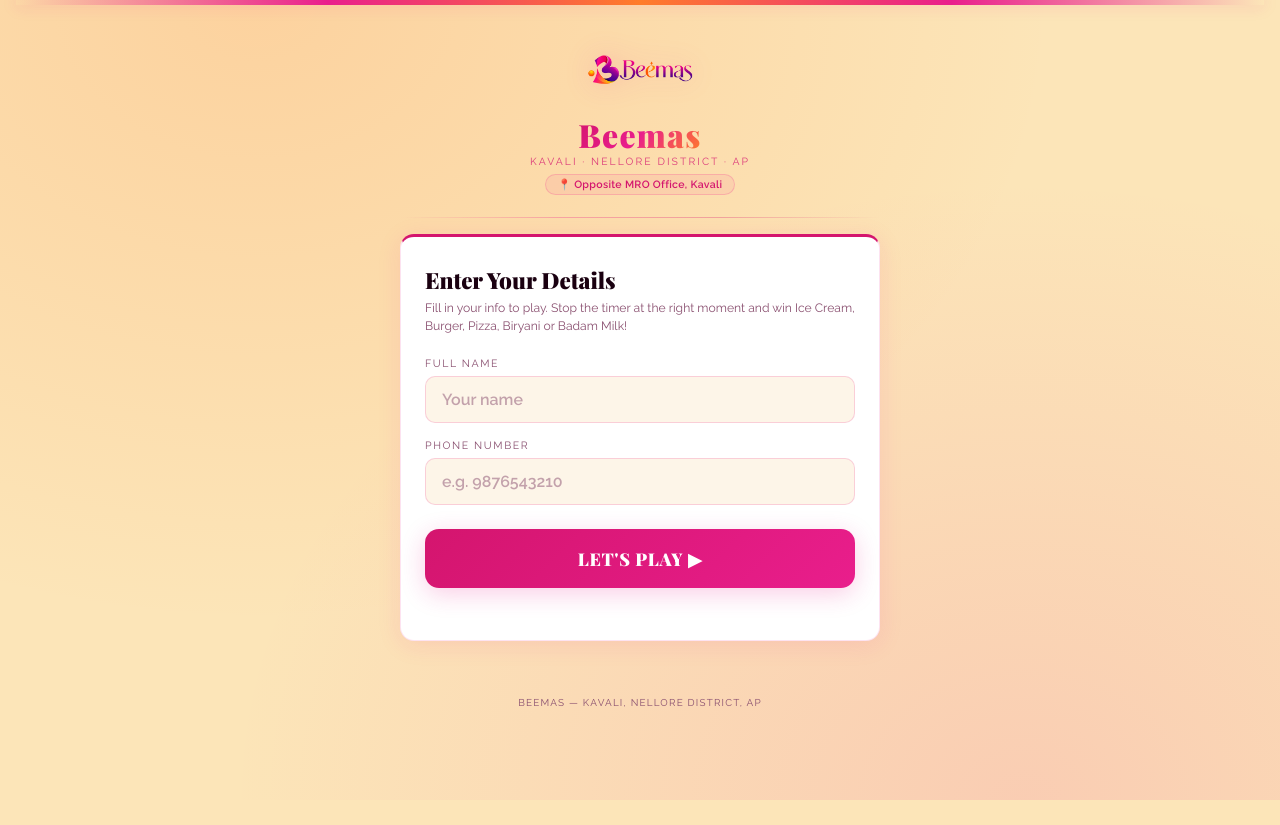
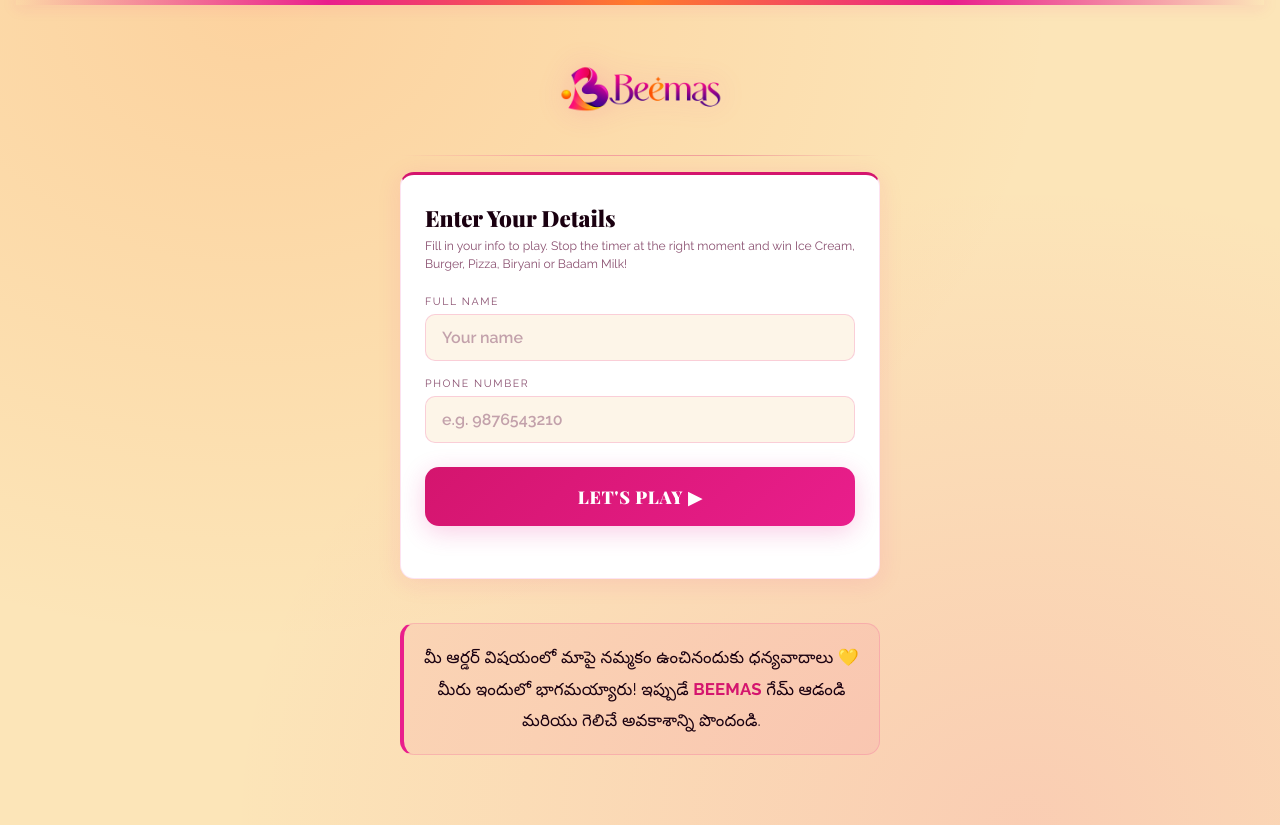
Before and after one commit to sehilinnovation/beemas-game, a plain HTML site: page index.html in a window 1280 px wide. Before the commit the page ends 800 px from the top, so only its background shows below. Drawn offline with nearby package versions, Linux system fonts and the light colour scheme.

Commit message:
Add files via upload

```diff
--- a/index.html
+++ b/index.html
@@ -42,8 +42,8 @@
       box-shadow: 0 0 16px var(--glow);
     }
 
-    .logo-wrap { display: flex; flex-direction: column; align-items: center; margin-bottom: 4px; }
-    .logo-img  { height: 72px; object-fit: contain; filter: drop-shadow(0 0 14px var(--glow)); }
+    .logo-wrap { display: flex; flex-direction: column; align-items: center; margin-bottom: 12px; }
+    .logo-img  { height: 110px; object-fit: contain; filter: drop-shadow(0 0 14px var(--glow)); }
     .logo-fallback {
       width: 80px; height: 80px; border: 2px solid var(--pk2); border-radius: 50%;
       background: var(--card); display: flex; align-items: center; justify-content: center; font-size: 2.2rem;
@@ -278,7 +278,18 @@
     #playAgainBtn.visible { display: block; }
 
     #confetti { position: fixed; inset: 0; pointer-events: none; z-index: 999; }
-    footer { margin-top: 40px; font-size: .62rem; color: var(--muted); letter-spacing: .12em; text-transform: uppercase; text-align: center; }
+    footer { display: none; }
+    .telugu-quote {
+      width: 100%; max-width: 480px; margin-top: 28px; margin-bottom: 10px;
+      background: rgba(233,30,140,.06); border: 1px solid rgba(233,30,140,.16);
+      border-left: 4px solid var(--pk); border-radius: var(--radius);
+      padding: 18px 20px; text-align: center;
+    }
+    .telugu-quote p {
+      font-size: 1.05rem; line-height: 1.85; color: var(--text);
+      font-weight: 500; letter-spacing: .01em;
+    }
+    .telugu-quote p strong { color: var(--pk2); }
   </style>
 </head>
 <body>
@@ -292,9 +303,6 @@
         onerror="this.style.display='none';document.getElementById('logoFb').style.display='flex';"/>
       <div class="logo-fallback" id="logoFb" style="display:none">🍽️</div>
     </div>
-    <div class="brand-name">Beemas</div>
-    <div class="brand-sub">Kavali · Nellore District · AP</div>
-    <div class="brand-address"><span>📍 Opposite MRO Office, Kavali</span></div>
     <div class="divider"></div>
 
     <div class="reg-card">
@@ -312,7 +320,9 @@
       <div class="submit-status" id="submitStatus"></div>
       <div class="restrict-box" id="restrictBox"></div>
     </div>
-    <footer>Beemas &mdash; Kavali, Nellore District, AP</footer>
+    <div class="telugu-quote">
+      <p>మీ ఆర్డర్ విషయంలో మాపై నమ్మకం ఉంచినందుకు ధన్యవాదాలు <strong>💛</strong><br>మీరు ఇందులో భాగమయ్యారు! ఇప్పుడే <strong>BEEMAS</strong> గేమ్ ఆడండి మరియు గెలిచే అవకాశాన్ని పొందండి.</p>
+    </div>
   </div>
 
   <!-- SCREEN 2 — GAME -->
@@ -321,9 +331,6 @@
     <div class="logo-wrap">
       <img class="logo-img" src="logo.png" alt="Beemas" onerror="this.style.display='none';"/>
     </div>
-    <div class="brand-name">Beemas</div>
-    <div class="brand-sub">Kavali · Nellore District · AP</div>
-    <div class="brand-address"><span>📍 Opposite MRO Office, Kavali</span></div>
     <div class="divider"></div>
 
     <div class="target-card">
@@ -373,7 +380,6 @@
       <ul class="history-list" id="historyList"></ul>
     </div>
 
-    <footer>Beemas &mdash; Kavali, Nellore District, AP</footer>
   </div>
 
   <!-- SCREEN 3 — SCRATCH CARDS -->
@@ -382,9 +388,7 @@
     <div class="logo-wrap">
       <img class="logo-img" src="logo.png" alt="Beemas" onerror="this.style.display='none';"/>
     </div>
-    <div class="brand-name">Beemas</div>
-    <div class="brand-sub">You're a Winner! 🎊</div>
-    <div class="brand-address"><span>📍 Opposite MRO Office, Kavali</span></div>
+    <div class="brand-sub" style="font-size:.9rem;font-weight:700;color:var(--pk2);">You're a Winner! 🎊</div>
     <div class="divider"></div>
 
     <div class="scratch-header">
@@ -402,7 +406,6 @@
     </div>
 
     <button id="playAgainBtn">▶ PLAY AGAIN</button>
-    <footer>Beemas &mdash; Kavali, Nellore District, AP</footer>
   </div>
 
   <script>
```
